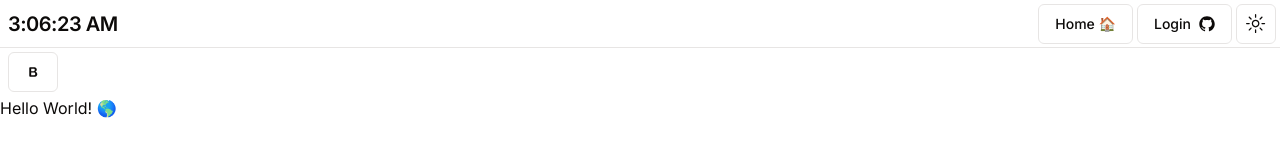
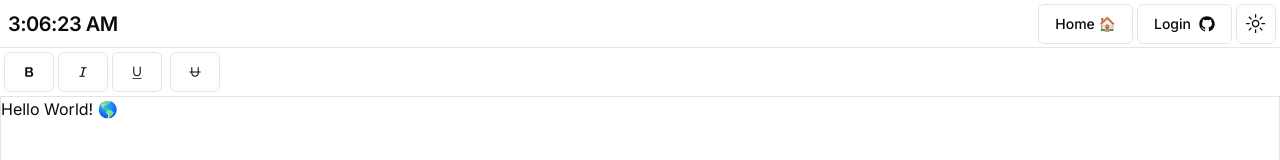
Before and after one commit to metal-face/blog-builder, a Next.js app: page /builder in a window 1280 px wide. Shown: the top 160 px of the page. Built offline with nearby package versions, Linux system fonts and the light colour scheme.

Commit message:
Refactor tip-tap component to add new features

```diff
--- a/components/tip-tap.js
+++ b/components/tip-tap.js
@@ -1,28 +1,75 @@
-'use client'
+"use client";
 
-import { useEditor, EditorContent } from '@tiptap/react'
-import { Button } from './ui/button'
-import { FontBoldIcon } from '@radix-ui/react-icons'
-import StarterKit from '@tiptap/starter-kit'
+import { useEditor, EditorContent } from "@tiptap/react";
+import { Button } from "./ui/button";
+import {
+    FontBoldIcon,
+    FontItalicIcon,
+    StrikethroughIcon,
+    UnderlineIcon,
+} from "@radix-ui/react-icons";
+import StarterKit from "@tiptap/starter-kit";
+import Underline from "@tiptap/extension-underline";
+
+Underline.configure({
+    HTMLAttributes: {
+        class: "my-custom-class",
+    },
+});
 
 const Tiptap = () => {
     const editor = useEditor({
-    extensions: [
-      StarterKit,
-    ],
-    content: '<p>Hello World! 🌎️</p>',
-  })
+        extensions: [StarterKit, Underline],
+        content: "<p>Hello World! 🌎️</p>",
+    });
 
     return (
         <div className="h-screen w-full">
-      <div className="w-full h-12 my-2 mx-2 px-2 flex justify-start items-center">
-        <Button variant="outline" onClick={() => editor.chain().focus().toggleBold().run()}>
-          <FontBoldIcon className="w-4 h-4"/>
+            <div className="w-full h-12 flex justify-start items-center">
+                <div className="m-1">
+                    <Button
+                        variant="outline"
+                        onClick={() =>
+                            editor.chain().focus().toggleBold().run()
+                        }
+                    >
+                        <FontBoldIcon className="w-4 h-4" />
                     </Button>
                 </div>
+                <div className="">
+                    <Button
+                        variant="outline"
+                        onClick={() =>
+                            editor.chain().focus().toggleItalic().run()
+                        }
+                    >
+                        <FontItalicIcon className="w-4 h-4" />
+                    </Button>
+                </div>
+                <div className="m-1">
+                    <Button
+                        variant="outline"
+                        onClick={() => editor.commands.toggleUnderline()}
+                    >
+                        <UnderlineIcon className="w-4 h-4" />
+                    </Button>
+                </div>
+                <div className="m-1">
+                    <Button
+                        variant="outline"
+                        onClick={() =>
+                            editor.chain().focus().toggleStrike().run()
+                        }
+                    >
+                        <StrikethroughIcon className="w-4 h-4" />
+                    </Button>
+                </div>
+            </div>
+            <div className="border h-full">
                 <EditorContent className="editor" editor={editor} />
             </div>
-  )
-}
+        </div>
+    );
+};
 
-export default Tiptap
+export default Tiptap;
```
Lines whose indentation alone changed are shown as unchanged.
